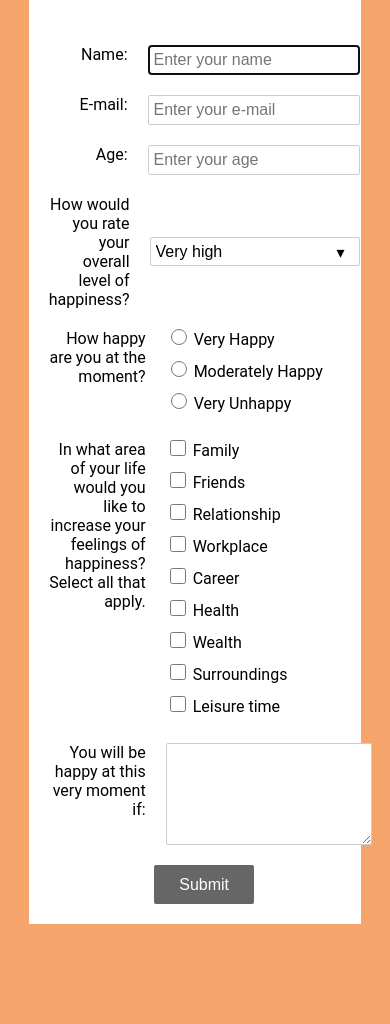
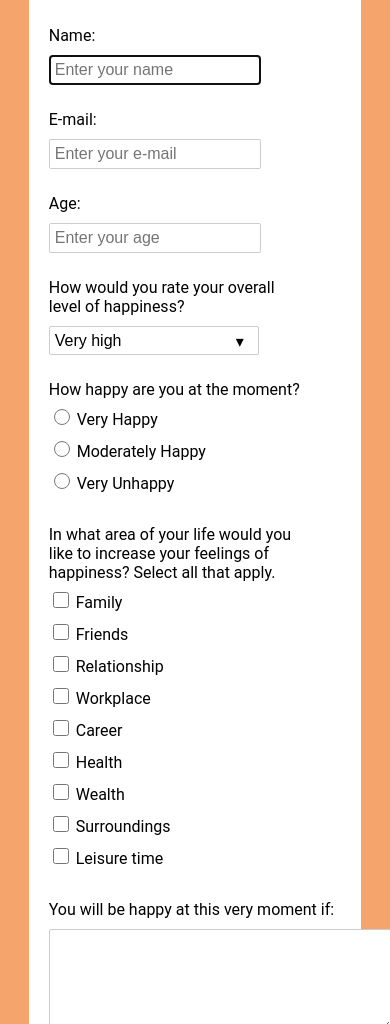
Before and after one commit to junagao/fcc-survey-form, a plain HTML site: page index.html in a window 390 px wide. Shown: the part 191-1215 px from the top of the page. Before the commit the page ends 1145 px from the top, so only its background shows below. Drawn offline with Linux system fonts and the light colour scheme.

Commit message:
feat: add responsive styling

```diff
--- a/style.css
+++ b/style.css
@@ -4,24 +4,24 @@ html {
 }
 
 body {
-  background-color: #F5A46C;
+  background-color: #f5a46c;
+  font-family: Roboto, Helvetica, sans-serif;
+  margin: 0;
+  min-width: 320px;
+  padding: 0;
   text-align: center;
-  font-family: Roboto, Helvetica, sans-serif;
-  min-width: 320px;
-  margin: 0;
-  padding: 0;
 }
 
 .container {
   background-color: #fff;
   display: grid;
-  grid-template-areas: "header"                                  "sections";
+  grid-template-areas: 'header' 'sections';
   grid-template-columns: 1fr;
   grid-template-rows: auto 1fr;
-  width: 75%;
   margin: 30px auto;
   padding: 20px;
   row-gap: 3rem;
+  width: 75%;
 }
 
 .header {
@@ -30,7 +30,7 @@ body {
 }
 
 h1 {
-  color: #F2735F;
+  color: #f2735f;
 }
 
 .sections {
@@ -45,31 +45,32 @@ h1 {
 
 .row {
   display: grid;
-  grid-template-columns: 1fr 2fr;
-  grid-template-area: "labels inputs";
   grid-gap: 20px;
+  grid-template-area: 'labels inputs';
+  grid-template-columns: 1.5fr 2fr;
 }
 
 .labels {
-  display-area: "labels";
   align-self: start;
+  display-area: 'labels';
+  font-size: 1rem;
   text-align: right;
-  font-size: 1rem;
 }
 
 .user-inputs {
-  display-area: "inputs";
+  align-self: center;
+  display-area: 'inputs';
   justify-self: start;
-  align-self: center;
   text-align: left;
 }
 
-.input-field, .select-field-menu {
+.input-field,
+.select-field-menu {
   background: #ffffff;
+  border-radius: 2px;
   border: 1px solid #cccccc;
+  font-size: 1rem;
   padding: 5px;
-  border-radius: 2px;
-  font-size: 1rem;
   width: 200px;
 }
 
@@ -79,8 +80,8 @@ h1 {
 }
 
 .select-field-menu {
+  -moz-appearance: none;
   -webkit-appearance: none;
-  -moz-appearance: none;
   font-size: 1rem;
   width: 210px;
 }
@@ -95,17 +96,17 @@ h1 {
 }
 
 .select-field-decor {
+  pointer-events: none;
   position: absolute;
+  right: 15px;
   top: 20%;
-  right: 15px;
-  pointer-events: none;
 }
 
 ul {
+  line-height: 2rem;
   list-style: none;
-  line-height: 2rem;
+  margin-bottom: 0;
   margin-top: -5px;
-  margin-bottom: 0;
   padding: 0;
 }
 
@@ -115,20 +116,21 @@ li {
 
 textarea {
   background: #ffffff;
+  border-radius: 2px;
   border: 1px solid #cccccc;
-  padding: 5px;
-  border-radius: 2px;
   font-size: 1rem;
   outline: none;
+  overflow: auto;
+  padding: 5px;
   vertical-align: top;
-  overflow: auto;
-  width: 100%;
+  width: 400px;
 }
 
-input[type="radio"], input[type="checkbox"] {
+input[type='radio'],
+input[type='checkbox'] {
   height: 16px;
+  vertical-align: baseline;
   width: 16px;
-  vertical-align: baseline;
 }
 
 p {
@@ -136,20 +138,65 @@ p {
 }
 
 button {
+  -moz-appearance: none;
+  -webkit-appearance: none;
+  background: #666;
+  border-radius: 2px;
+  border: none;
+  color: #ffffff;
+  cursor: pointer;
   display: inline-block;
-  border: none;
+  font-size: 1rem;
+  padding: 11px 25px 10px 25px;
+  text-align: center;
   text-decoration: none;
-  background: #666;
-  color: #ffffff;
-  padding: 11px 25px 10px 25px;
-  font-size: 1rem;
-  border-radius: 2px;
-  cursor: pointer;
-  text-align: center;
-  -webkit-appearance: none;
-  -moz-appearance: none;
 }
 
-button:hover, button:focus {
+button:hover,
+button:focus {
   background: #888888;
 }
+
+@media screen and (max-width: 768px) {
+  .form {
+    grid-gap: 25px;
+  }
+
+  .row {
+    display: grid;
+    grid-template-columns: 1fr;
+    grid-template-rows: auto auto;
+    width: 75%;
+    padding: 0;
+    row-gap: 3rem;
+    grid-template-area:
+      'labels'
+      'inputs';
+    grid-gap: 10px;
+  }
+
+  .labels {
+    display-area: 'labels';
+    align-self: start;
+    text-align: left;
+  }
+
+  .user-inputs {
+    display-area: 'inputs';
+    justify-self: start;
+    align-self: center;
+    text-align: left;
+  }
+
+  .input-field {
+    width: 200px;
+  }
+
+  .select-field-menu {
+    width: 210px;
+  }
+
+  textarea {
+    width: 330px;
+  }
+}
```
